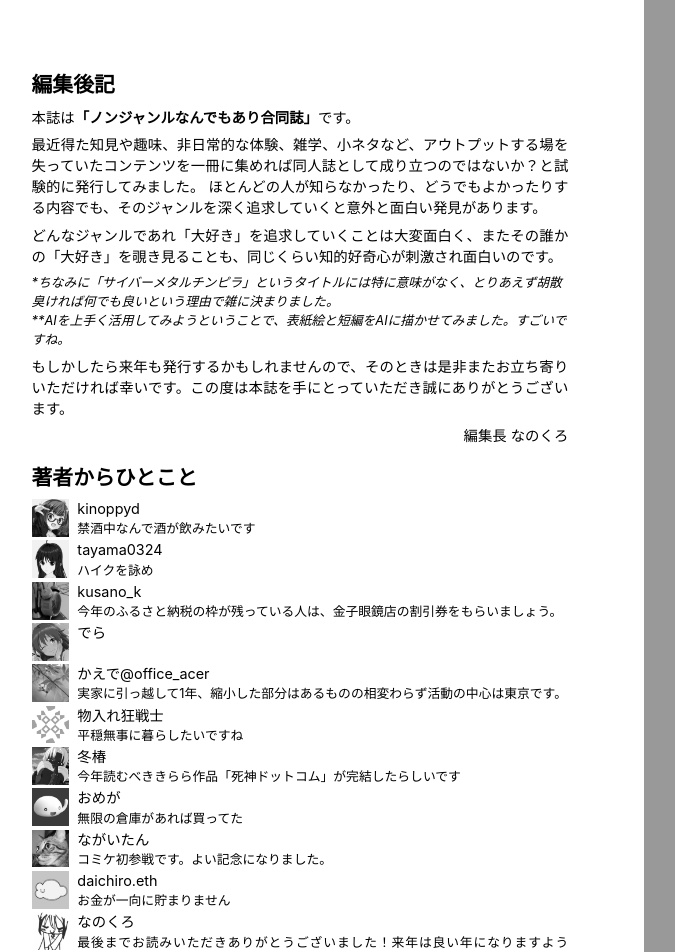
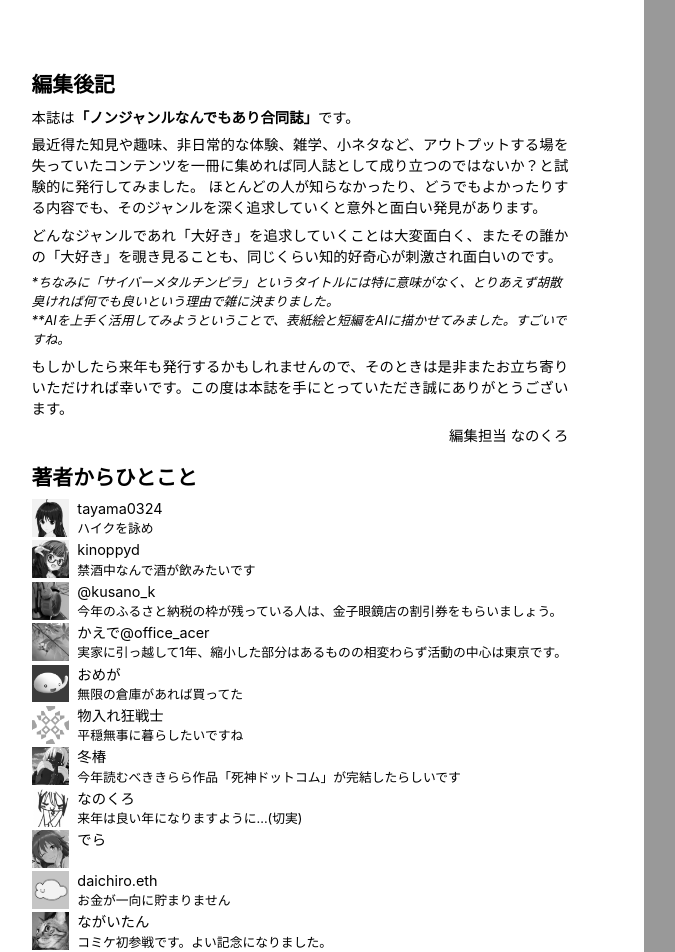
Before and after one commit to tayama0324/cybermetal, a Next.js app: page /atogaki in a window 1280 px wide. Shown: the top 952 px of the page, without its empty margins (44-719 px from the left). Built offline with nearby package versions, Linux system fonts and the light colour scheme.

Commit message:
fix atogaki

```diff
--- a/pages/atogaki.tsx
+++ b/pages/atogaki.tsx
@@ -22,22 +22,22 @@ export default function Page() {
         <p>
           もしかしたら来年も発行するかもしれませんので、そのときは是非またお立ち寄りいただければ幸いです。この度は本誌を手にとっていただき誠にありがとうございます。
         </p>
-        <p style={{textAlign: 'right'}}>編集長 なのくろ</p>
+        <p style={{textAlign: 'right'}}>編集担当 なのくろ</p>
       </div>
       <div style={{marginTop: '1rem'}}>
         <h2>著者からひとこと</h2>
         <div>
+          <Atogaki author={'tayama0324'} image={'/tayama/author.jpg'} message={'ハイクを詠め'} />
           <Atogaki author={'kinoppyd'} image={'/kinoppyd/author.jpeg'} message={'禁酒中なんで酒が飲みたいです'} />
-          <Atogaki author={'tayama0324'} image={'/tayama/author.jpg'} message={'ハイクを詠め'} />
-          <Atogaki author={'kusano_k'} image={'/kusano/author.png'} message={'今年のふるさと納税の枠が残っている人は、金子眼鏡店の割引券をもらいましょう。'} />
-          <Atogaki author={'でら'} image={'/dera/author.jpeg'} message={''} />
+          <Atogaki author={'@kusano_k'} image={'/kusano/author.png'} message={'今年のふるさと納税の枠が残っている人は、金子眼鏡店の割引券をもらいましょう。'} />
           <Atogaki author={'かえで@office_acer'} image={'/sekiyasu/author.jpeg'} message={'実家に引っ越して1年、縮小した部分はあるものの相変わらず活動の中心は東京です。'} />
+          <Atogaki author={'おめが'} image={'/omega/author.png'} message={'無限の倉庫があれば買ってた'} />
           <Atogaki author={'物入れ狂戦士'} image={'/pokeba/author.png'} message={'平穏無事に暮らしたいですね'} />
           <Atogaki author={'冬椿'} image={'/fuyutsubaki/author.png'} message={'今年読むべききらら作品「死神ドットコム」が完結したらしいです'} />
-          <Atogaki author={'おめが'} image={'/omega/author.png'} message={'無限の倉庫があれば買ってた'} />
+          <Atogaki author={'なのくろ'} image={'/nanocloudx/author.jpeg'} message={'来年は良い年になりますように...(切実)'} />
+          <Atogaki author={'でら'} image={'/dera/author.jpeg'} message={''} />
+          <Atogaki author={'daichiro.eth'} image={'/daichiro/author.png'} message={'お金が一向に貯まりません'} />
           <Atogaki author={'ながいたん'} image={'/nagaitan/author.jpeg'} message={'コミケ初参戦です。よい記念になりました。'} />
-          <Atogaki author={'daichiro.eth'} image={'/daichiro/author.png'} message={'お金が一向に貯まりません'} />
-          <Atogaki author={'なのくろ'} image={'/nanocloudx/author.jpeg'} message={'最後までお読みいただきありがとうございました！来年は良い年になりますように！！！'} />
         </div>
       </div>
     </div>
--- a/pages/index.tsx
+++ b/pages/index.tsx
@@ -34,7 +34,7 @@ export default function Page() {
         page={0}
         title={'値段差10倍のメガネを買った話'}
         description={'果たして値段分の差はあるのだろうか'}
-        author={'kusano_k'}
+        author={'@kusano_k'}
         // 7page
       />
       <Mokuji
@@ -63,11 +63,11 @@ export default function Page() {
         title={'まだ間に合うのできらファン2部を8章まで読んで下さい'}
         description={'きららファンタジア2部やれ。まだまにあう。2020年代きららの片鱗を感じろ'}
         author={'冬椿'}
-        // ???page
+        // 5page
       />
       <Mokuji
         page={0}
-        title={'秋葉原に10年ぐらい住んでみた+有明に住んでみた'}
+        title={'秋葉原に10年ぐらい住んでみた＆続編'}
         description={'オタクの聖地に住んでみよう'}
         author={'なのくろ'}
         // 7page
--- a/pages/nanocloudx/7.tsx
+++ b/pages/nanocloudx/7.tsx
@@ -46,8 +46,7 @@ export default function Page() {
         そんなわけで、結婚相手募集中です。いつでもラブレターお待ちしています。
       </p>
       <p style={{textAlign: 'right', marginTop: '1.5rem'}}>
-        秋葉原に10年ぐらい住んでみた続編：完<br />
-        なのくろ
+        秋葉原に10年ぐらい住んでみた続編：完
       </p>
     </div>
   )
```
